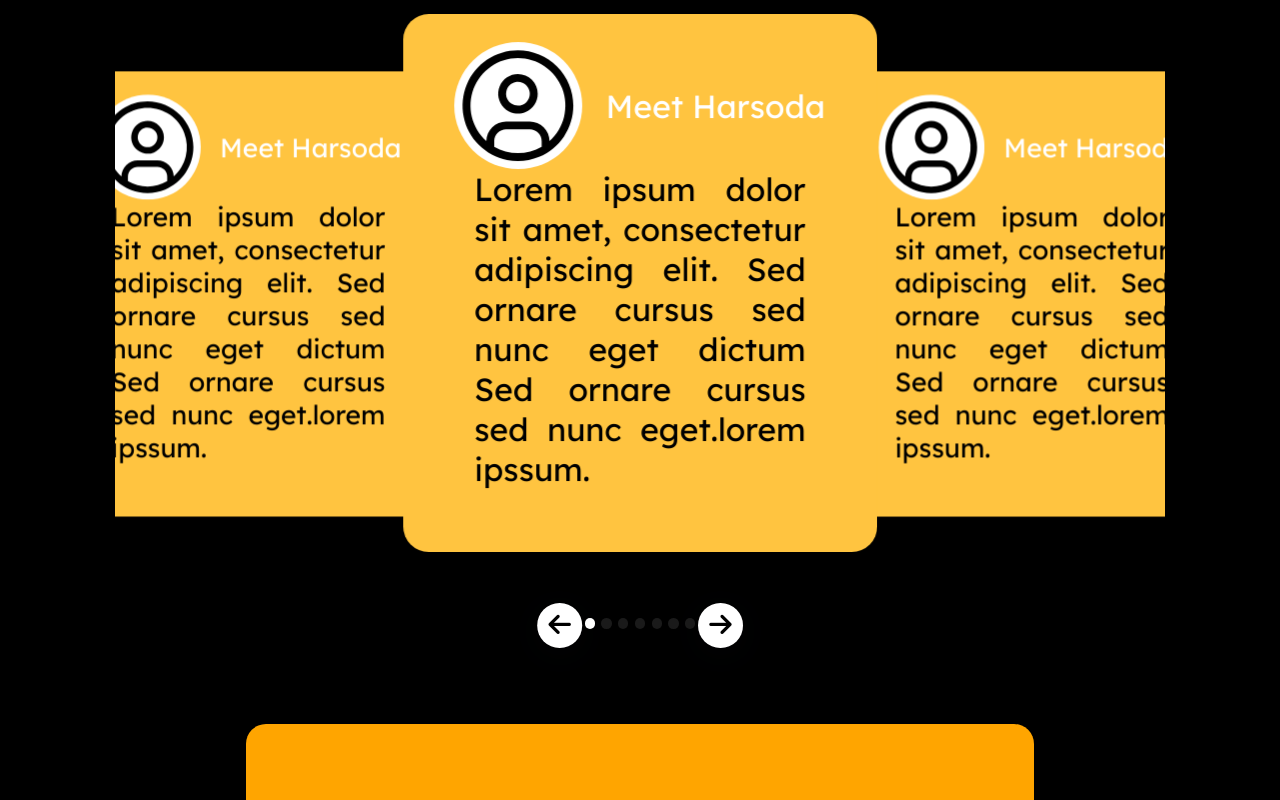
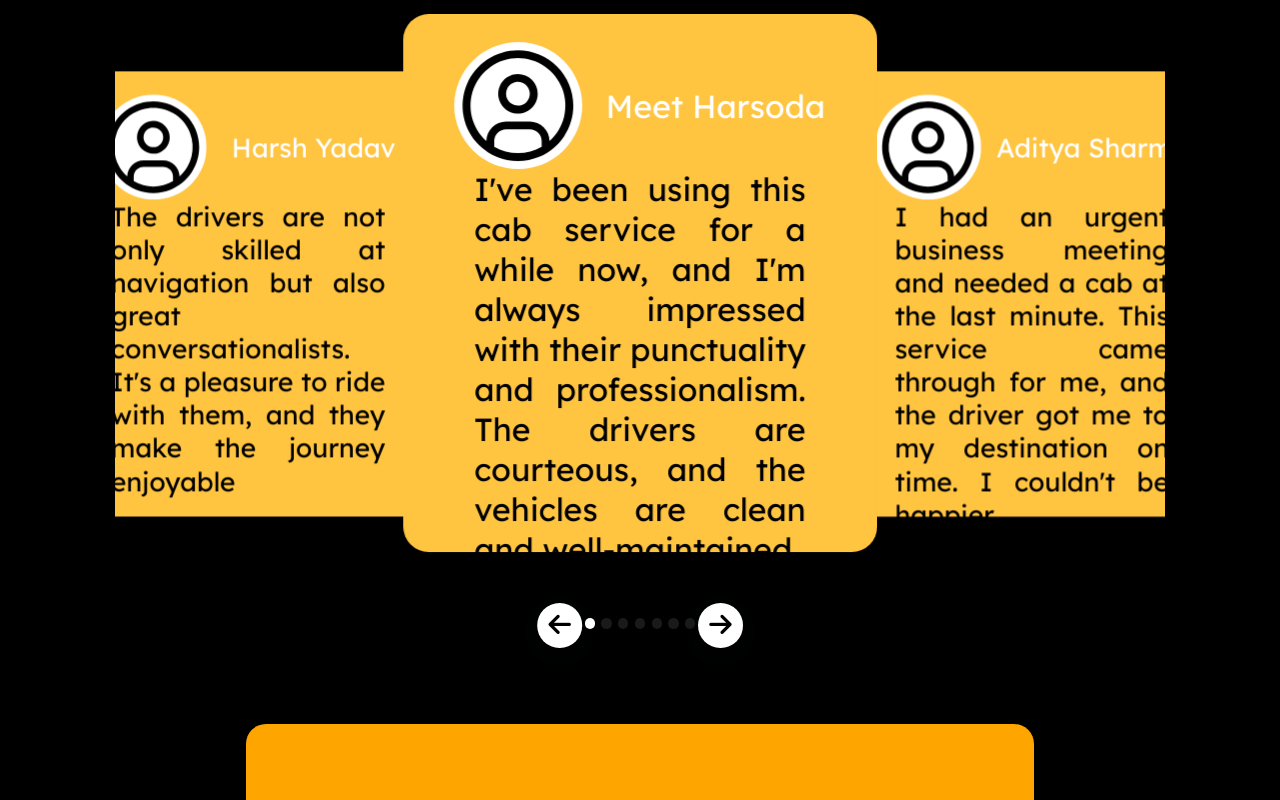
Before and after one commit to omcarz/Omkarz, a React (Create React App) app: page / in a window 1280 px wide. Shown: the part 3620-4420 px from the top of the page. Built offline with nearby package versions, Linux system fonts and the light colour scheme.

Commit message:
final commit

```diff
--- a/src/components/footer.jsx
+++ b/src/components/footer.jsx
@@ -21,7 +21,7 @@ export default function footer() {
                     </div>
                     <div>
                         <h6 className='contactHeading'>Email</h6>
-                        <p className="contactInfoPara">hetalvyas1017@gmail.com</p>
+                        <p className="contactInfoPara">omcarz@gmail.com</p>
                     </div>
                 </div>
                 <div className="contactInfoFooter">
--- a/src/screens/hero.jsx
+++ b/src/screens/hero.jsx
@@ -21,12 +21,12 @@ export default function Hero() {
           <div className='bookNow-heading'>Book Now</div>
           <div className='bookNow-icons'>
             <div className='bookNow-icon'>
-              <a href="tel:9876543210" className='navb-link'>
+              <a href="tel:7802957645" className='navb-link'>
               <i class="fa-solid fa-phone-volume" style={{ transform: "scale(0.5)", }}></i>
               </a>
             </div>
             <div className='bookNow-icon'>
-              <a href='https://wa.me/8758451703' className='navb-link'>
+              <a href='https://wa.me/+917802957645' className='navb-link' target='blank'>
                 <i class="fa-brands fa-whatsapp" style={{ transform: "scale(0.67)" }}></i>
               </a>
             </div>
--- a/src/screens/review.jsx
+++ b/src/screens/review.jsx
@@ -53,7 +53,9 @@ function Review() {
                                     </div>
 
                                     <div className='rvw-card-text'>
-                                        <p>Lorem ipsum dolor sit amet, consectetur adipiscing elit. Sed ornare cursus sed nunc eget dictum Sed ornare cursus sed nunc eget.lorem ipssum.</p>
+                                        <p>
+                                            I've been using this cab service for a while now, and I'm always impressed with their punctuality and professionalism. The drivers are courteous, and the vehicles are clean and well-maintained
+                                        </p>
                                     </div>
 
                                 </div>
@@ -62,11 +64,14 @@ function Review() {
                                 <div className="rvw-card">
                                     <div className='rvw-card-top'>
                                         <img className='rvw-card-user-img' src={User} alt='user-img' />
-                                        <p className='rvw-card-top-txt'>Meet Harsoda</p>
+                                        <p className='rvw-card-top-txt'>
+                                            Aditya Sharma
+                                        </p>
                                     </div>
 
                                     <div className='rvw-card-text'>
-                                        <p>Lorem ipsum dolor sit amet, consectetur adipiscing elit. Sed ornare cursus sed nunc eget dictum Sed ornare cursus sed nunc eget.lorem ipssum.</p>
+                                        <p>
+                                            I had an urgent business meeting and needed a cab at the last minute. This service came through for me, and the driver got me to my destination on time. I couldn't be happier                                            </p>
                                     </div>
                                 </div>
                             </SwiperSlide>
@@ -74,11 +79,14 @@ function Review() {
                                 <div className="rvw-card">
                                     <div className='rvw-card-top'>
                                         <img className='rvw-card-user-img' src={User} alt='user-img' />
-                                        <p className='rvw-card-top-txt'>Meet Harsoda</p>
+                                        <p className='rvw-card-top-txt'>
+                                            Anmol Kumar
+                                        </p>
                                     </div>
 
                                     <div className='rvw-card-text'>
-                                        <p>Lorem ipsum dolor sit amet, consectetur adipiscing elit. Sed ornare cursus sed nunc eget dictum Sed ornare cursus sed nunc eget.lorem ipssum.</p>
+                                        <p>
+                                            I appreciate the convenience and ease of booking a cab through their app. It's user-friendly and makes my daily commute a breeze. Keep up the great work!                                        </p>
                                     </div>
                                 </div>
                             </SwiperSlide>
@@ -86,11 +94,14 @@ function Review() {
                                 <div className="rvw-card">
                                     <div className='rvw-card-top'>
                                         <img className='rvw-card-user-img' src={User} alt='user-img' />
-                                        <p className='rvw-card-top-txt'>Meet Harsoda</p>
+                                        <p className='rvw-card-top-txt'>
+                                            Akash Yadav
+                                        </p>
                                     </div>
 
                                     <div className='rvw-card-text'>
-                                        <p>Lorem ipsum dolor sit amet, consectetur adipiscing elit. Sed ornare cursus sed nunc eget dictum Sed ornare cursus sed nunc eget.lorem ipssum.</p>
+                                        <p>
+                                            The cab service's customer support is exceptional. They are quick to respond and resolve any issues. It's a relief knowing they have your back, even during unexpected situations                                        </p>
                                     </div>
                                 </div>
                             </SwiperSlide>
@@ -98,11 +109,14 @@ function Review() {
                                 <div className="rvw-card">
                                     <div className='rvw-card-top'>
                                         <img className='rvw-card-user-img' src={User} alt='user-img' />
-                                        <p className='rvw-card-top-txt'>Meet Harsoda</p>
+                                        <p className='rvw-card-top-txt'>
+                                            Padam Mantry
+                                        </p>
                                     </div>
 
                                     <div className='rvw-card-text'>
-                                        <p>Lorem ipsum dolor sit amet, consectetur adipiscing elit. Sed ornare cursus sed nunc eget dictum Sed ornare cursus sed nunc eget.lorem ipssum.</p>
+                                        <p>
+                                            I've tried many cab services in the past, but this one stands out for its transparent pricing. No hidden fees or surprises in the fare. It's a trusty option for budget-conscious travelers                                        </p>
                                     </div>
                                 </div>
                             </SwiperSlide>
@@ -110,11 +124,14 @@ function Review() {
                                 <div className="rvw-card">
                                     <div className='rvw-card-top'>
                                         <img className='rvw-card-user-img' src={User} alt='user-img' />
-                                        <p className='rvw-card-top-txt'>Meet Harsoda</p>
+                                        <p className='rvw-card-top-txt'>
+                                            Kundarp Vaidya
+                                        </p>
                                     </div>
 
                                     <div className='rvw-card-text'>
-                                        <p>Lorem ipsum dolor sit amet, consectetur adipiscing elit. Sed ornare cursus sed nunc eget dictum Sed ornare cursus sed nunc eget.lorem ipssum.</p>
+                                        <p>
+                                            I love the variety of vehicle options they offer. Whether I need a regular cab, a spacious SUV, or a luxury ride, they have me covered. It's all about choice and comfort                                        </p>
                                     </div>
                                 </div>
                             </SwiperSlide>
@@ -122,11 +139,14 @@ function Review() {
                                 <div className="rvw-card">
                                     <div className='rvw-card-top'>
                                         <img className='rvw-card-user-img' src={User} alt='user-img' />
-                                        <p className='rvw-card-top-txt'>Meet Harsoda</p>
+                                        <p className='rvw-card-top-txt'>
+                                            Harsh Yadav
+                                        </p>
                                     </div>
 
                                     <div className='rvw-card-text'>
-                                        <p>Lorem ipsum dolor sit amet, consectetur adipiscing elit. Sed ornare cursus sed nunc eget dictum Sed ornare cursus sed nunc eget.lorem ipssum.</p>
+                                        <p>
+                                            The drivers are not only skilled at navigation but also great conversationalists. It's a pleasure to ride with them, and they make the journey enjoyable                                        </p>
                                     </div>
                                 </div>
                             </SwiperSlide>
--- a/src/screens/route.jsx
+++ b/src/screens/route.jsx
@@ -33,7 +33,9 @@ function Route() {
                                     <img className="car-card-img" src={Car} alt="car-img" />
                                     <p className="rt-card-l3">{rt.l4}</p>
                                     <p className="rt-card-l3">{rt.l5}</p>
+                                    <a href="tel:7802957645" className='navb-link'>
                                     <button className="rt-card-btn">BOOK NOW</button>
+                                    </a>
                                 </div>
                             </div>
                         })
--- a/src/styles/footer.css
+++ b/src/styles/footer.css
@@ -94,7 +94,7 @@
         display: none;
     }
     .contactInfoFooter{
-        margin: 0%;
+        margin-right: 0%;
         width: 30%;
         font-size: 12px;
     }
--- a/src/styles/navbar.css
+++ b/src/styles/navbar.css
@@ -59,7 +59,7 @@
  .navbar-Bars{
      display:none;
      padding: 0%;
-     margin: 0%;
+     margin-right: 0%;
  }
  .navbar-barsList{
      padding: 0%;
@@ -144,10 +144,11 @@
 
  @media screen and (max-width: 600px){
     .navbar{
-        height: 3%;
+        height: 4%;
     }
     .logo{
         width: 17%;
+        margin-bottom: 3%;
     }
     .navbar-Bars{
         transform: scale(1);
```
Also changed, not shown: src/components/navbar.jsx (+4 -4 lines), src/styles/serviceCard.css (+26 -14 lines).
